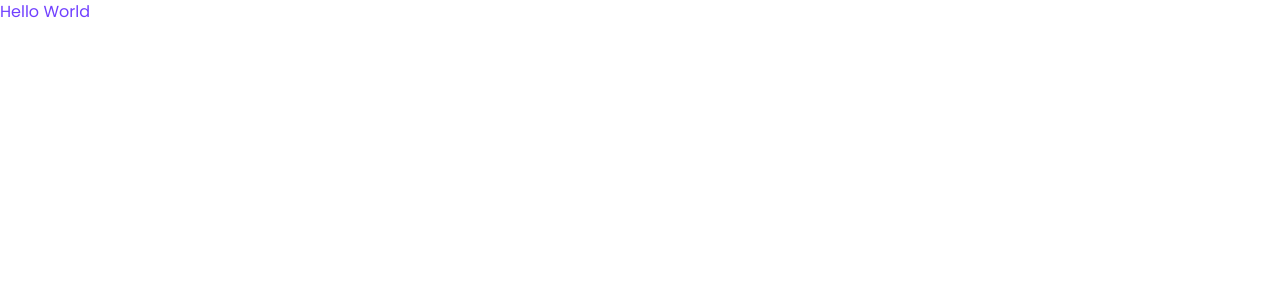
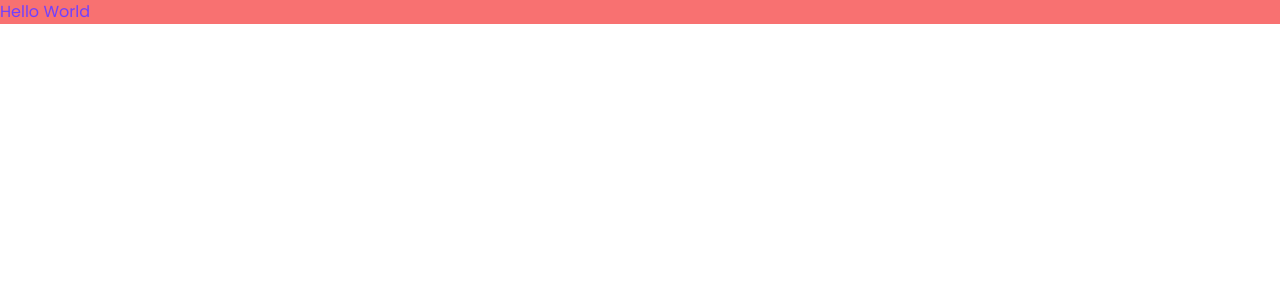
Before and after one commit to saifalfalah/mansi-kasar, a Next.js app: page / in a window 1280 px wide. Shown: the top 300 px of the page. Built offline with nearby package versions, Linux system fonts and the light colour scheme.

Commit message:
Update index.js

```diff
--- a/pages/index.js
+++ b/pages/index.js
@@ -1,13 +1,10 @@
 import Head from "next/head";
+import Meta from "../components/Layout/Meta";
 
 export default function Home() {
   return (
-    <div>
-      <Head>
-        <title>Create Next App</title>
-        <meta name="description" content="Generated by create next app" />
-        <link rel="icon" href="/favicon.ico" />
-      </Head>
+    <div className="bg-red-400">
+      <Meta title="Mansi K. | Home" desc="Mani K UI/UX Portfolio" />
       <h1 className="text-brand font-poppins">Hello World</h1>
     </div>
   );
```
